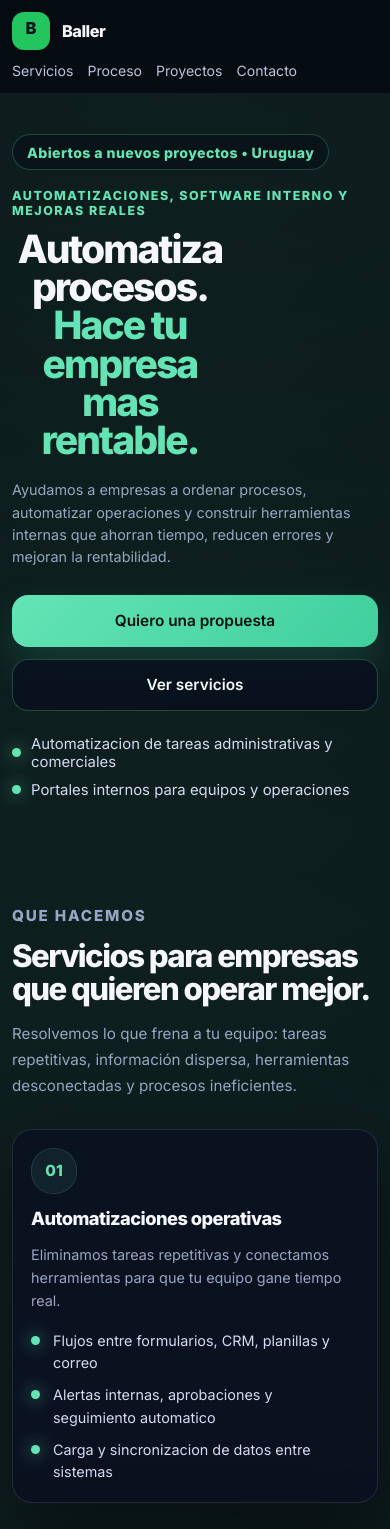
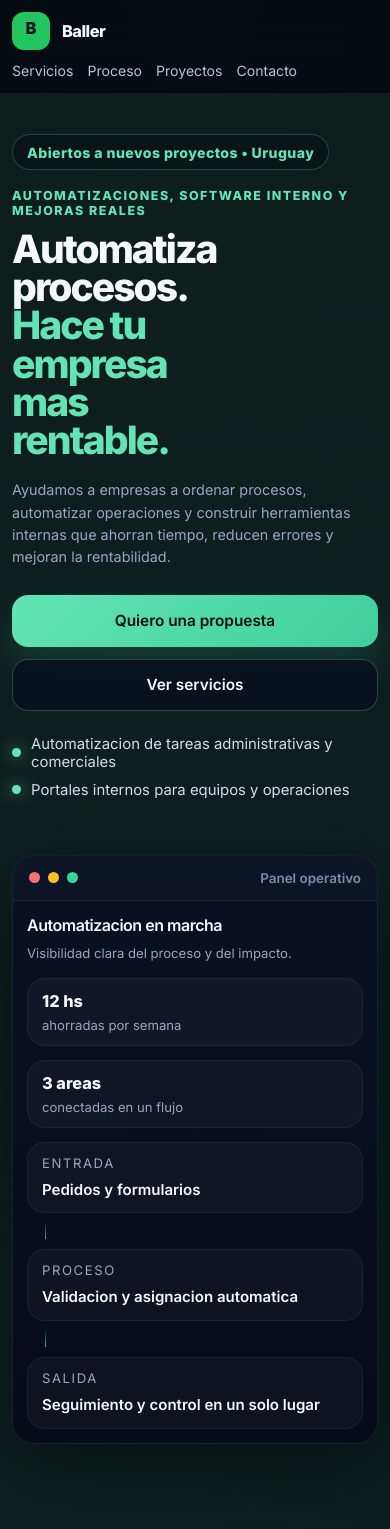
Before and after one commit to JoaquinKarawacki/baller-landing, a React (Vite) app: page / in a window 390 px wide. Shown: the top 1529 px of the page. Built offline with nearby package versions, Linux system fonts and the light colour scheme.

Commit message:
Responsive fix

```diff
--- a/src/App.css
+++ b/src/App.css
@@ -1004,7 +1004,6 @@ a {
   .hero h1 {
     font-size: clamp(1.95rem, 10vw, 2.7rem);
     max-width: 8ch;
-    text-align: center;
   }
 
   .hero__lead {
@@ -1013,7 +1012,9 @@ a {
   }
 
   .hero__panel {
-    display: none;
+    display: flex;
+    min-height: auto;
+    margin-top: 8px;
   }
 
   .hero__highlights {
@@ -1045,6 +1046,29 @@ a {
     font-size: 0.84rem;
   }
 
+  .showcase-card__body {
+    padding: 14px;
+    gap: 14px;
+  }
+
+  .showcase-card__headline strong {
+    font-size: 1rem;
+  }
+
+  .showcase-card__headline span,
+  .metric-card span,
+  .showcase-step__label {
+    font-size: 0.82rem;
+  }
+
+  .metric-card {
+    padding: 12px 14px;
+  }
+
+  .metric-card strong {
+    font-size: 1.02rem;
+  }
+
   .showcase-flow {
     gap: 10px;
   }
@@ -1052,6 +1076,14 @@ a {
   .showcase-flow__arrow {
     margin-left: 18px;
     height: 16px;
+  }
+
+  .showcase-step {
+    padding: 12px 14px;
+  }
+
+  .showcase-step strong {
+    font-size: 0.94rem;
   }
 
   .service-card,
```
